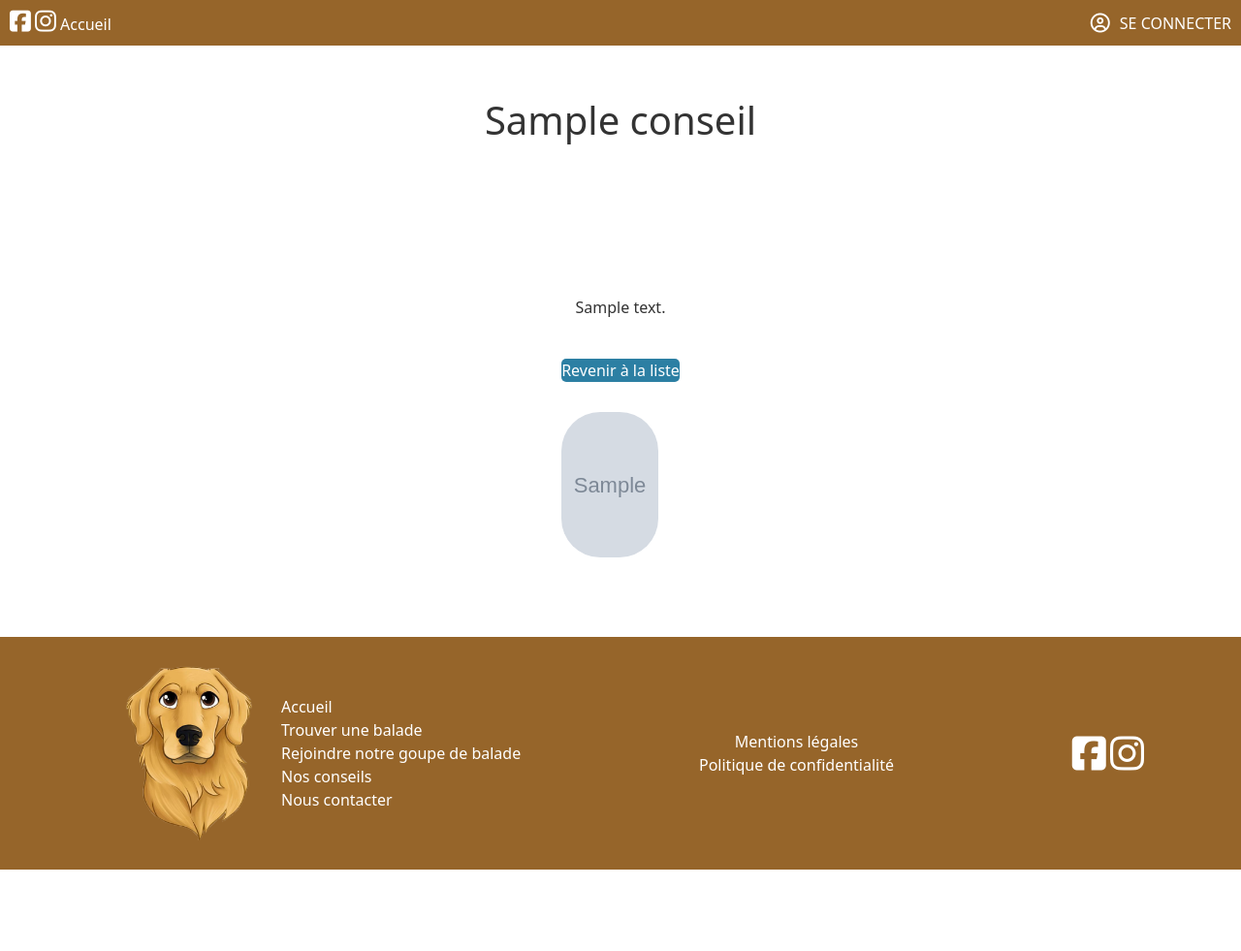
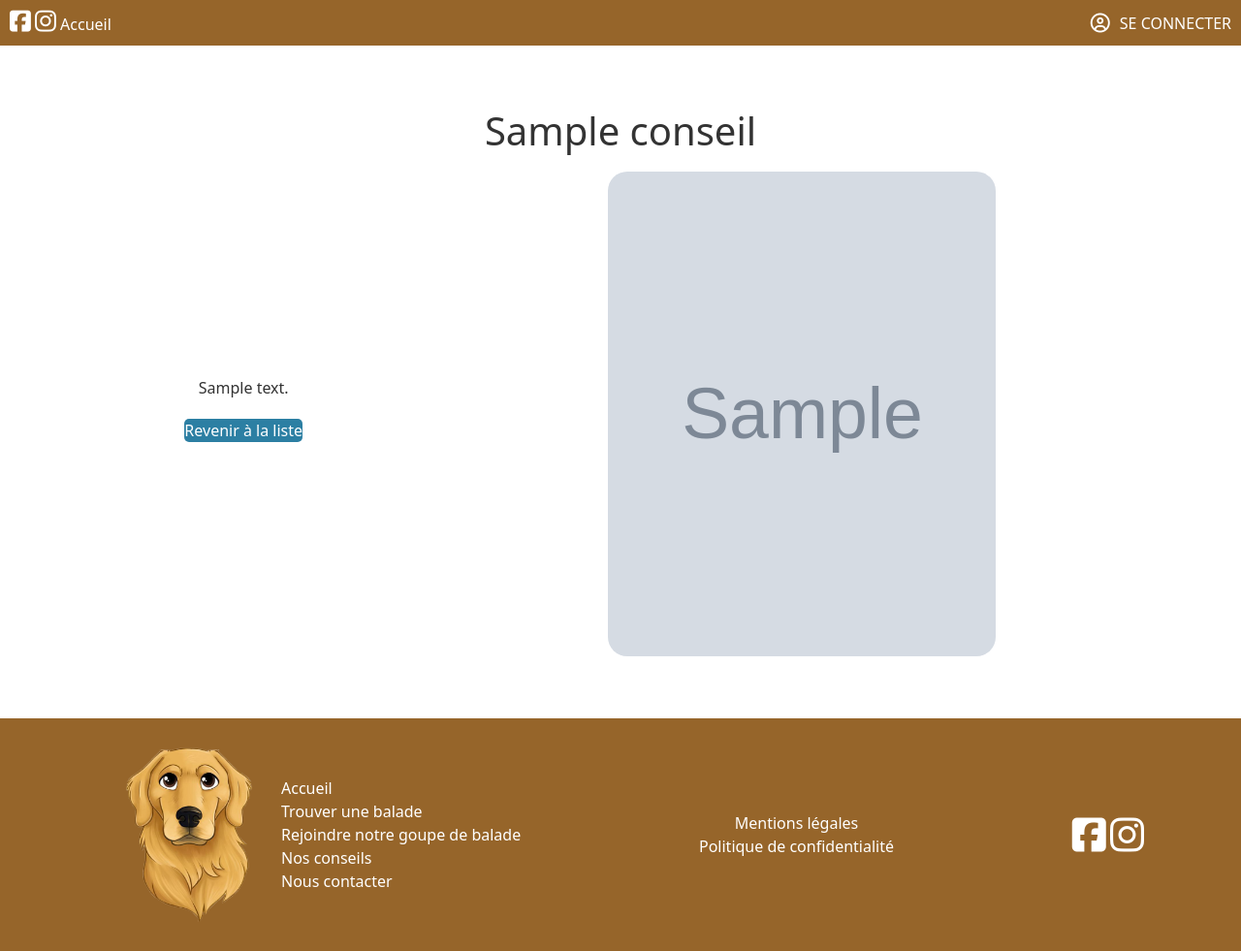
Before and after one commit to Pauline-Lemarchand/baladepourchien.fr, a Symfony app: template templates/conseils/show.html.twig in a window 1280 px wide. Shown: the whole page at 97% size. Before the commit the page ends 897 px from the top, so only its background shows below. Run offline with Twig, Linux system fonts and the light colour scheme; the template is opened without the code that fills it: most values are stand-ins (such as "Sample title", 1, 10 or a date in 2020); grey boxes marked "Sample" are stand-in pictures; some libraries are stand-ins or nearby versions.

Commit message:
légende activité balade + essaie datecréation dangers

```diff
--- a/public/css/style.css
+++ b/public/css/style.css
@@ -46,10 +46,6 @@ body {
   width: 100%;
   margin-top: 40px;
   z-index: 30;
-}
-
-.test {
-  background-color: #2C7FA3;
 }
 
 .nav_scroll {
@@ -206,6 +202,12 @@ body {
 
 .modal-content {
   background-color: #2D3047;
+}
+
+.legende_balade {
+  display: flex;
+  justify-content: space-evenly;
+  flex-wrap: wrap;
 }
 
 .find-balade {
@@ -518,7 +520,7 @@ footer .fa-instagram {
 .img_chien {
   width: 100px;
   height: 150px;
-  border-radius: 40px;
+  border-radius: 20px;
   -o-object-fit: cover;
      object-fit: cover;
   margin-top: 10px;
@@ -733,7 +735,12 @@ footer .fa-instagram {
   flex-direction: column;
   align-items: center;
   justify-content: space-around;
-  height: 70vh;
+  height: 70%;
+  margin: 5%;
+}
+
+.img_balade {
+  width: 50vw;
 }
 
 .block_balade_show {
@@ -743,12 +750,23 @@ footer .fa-instagram {
   justify-content: space-around;
   width: 100%;
 }
+.block_balade_show .img_chien {
+  width: 400px;
+  height: 500px;
+}
 
 .fiche_balade {
   display: flex;
   justify-content: space-around;
   margin-top: 5%;
   flex-wrap: wrap;
+}
+.fiche_balade .img_chien {
+  width: 200px;
+  height: 250px;
+  -o-object-fit: cover;
+     object-fit: cover;
+  margin-top: 10px;
 }
 
 .select_balade {
@@ -759,7 +777,7 @@ footer .fa-instagram {
 }
 
 .show_balade {
-  margin-top: 5%;
+  margin: 5%;
   display: flex;
   flex-direction: column;
   justify-content: space-around;
--- a/public/css/style.scss
+++ b/public/css/style.scss
@@ -62,9 +62,9 @@ body {
 
 }
 
-.test {
-    background-color: #2C7FA3;
-}
+// .test {
+//     background-color: #2C7FA3;
+// }
 
 .nav_scroll {
     text-decoration: none;
@@ -240,6 +240,11 @@ body {
 
 .modal-content {
     background-color: #2D3047;
+}
+.legende_balade{
+display: flex;
+justify-content: space-evenly;
+flex-wrap: wrap;
 }
 
 // 2EME BLOQUE ACCUEIL=================
@@ -617,7 +622,7 @@ footer {
 .img_chien {
     width: 100px;
     height: 150px;
-    border-radius: 40px;
+    border-radius: 20px;
     object-fit: cover;
     margin-top: 10px;
 }
@@ -839,6 +844,7 @@ flex-wrap: wrap;
     width: 400px;
     height: 400px;
     object-fit: cover;
+
 }
 
 .balade_show {
@@ -847,10 +853,13 @@ flex-wrap: wrap;
     flex-direction: column;
     align-items: center;
     justify-content: space-around;
-    height: 70vh;
+   height: 70%;
+   margin: 5%;
 
 }
-
+.img_balade{
+    width: 50vw;
+}
 .block_balade_show {
     text-align: center;
     display: flex;
@@ -858,6 +867,10 @@ flex-wrap: wrap;
     align-items: center;
     justify-content: space-around;
     width: 100%;
+    .img_chien{
+        width: 400px;
+        height: 500px;
+    }
 }
 
 .fiche_balade {
@@ -865,6 +878,14 @@ flex-wrap: wrap;
     justify-content: space-around;
     margin-top: 5%;
     flex-wrap: wrap;
+    .img_chien {
+        width: 200px;
+        height: 250px;
+
+        object-fit: cover;
+        margin-top: 10px;
+    }
+
 }
 
 .select_balade{
@@ -875,7 +896,7 @@ flex-wrap: wrap;
 }
 
 .show_balade {
-    margin-top: 5%;
+    margin: 5%;
     display: flex;
     flex-direction: column;
     justify-content: space-around;
--- a/src/Controller/BaladesController.php
+++ b/src/Controller/BaladesController.php
@@ -84,7 +84,7 @@ class BaladesController extends AbstractController
 
                 }
 
-            return $this->redirectToRoute('app_balades_index', [], Response::HTTP_SEE_OTHER);
+            return $this->redirectToRoute('home', [], Response::HTTP_SEE_OTHER);
         }
 
         return $this->renderForm('balades/new.html.twig', [
--- a/src/Entity/Users.php
+++ b/src/Entity/Users.php
@@ -38,7 +38,7 @@ class Users implements UserInterface, PasswordAuthenticatedUserInterface
     private ?string $firstnameUser = null;
 
     #[ORM\Column]
-    private ?float $phoneUser = null;
+    private ?string $phoneUser = null;
 
     #[ORM\OneToMany(mappedBy: 'user', targetEntity: Dogs::class)]
     private Collection $dog;
@@ -151,12 +151,12 @@ class Users implements UserInterface, PasswordAuthenticatedUserInterface
         return $this;
     }
 
-    public function getPhoneUser(): ?float
+    public function getPhoneUser(): ?string
     {
         return $this->phoneUser;
     }
 
-    public function setPhoneUser(float $phoneUser): self
+    public function setPhoneUser(string $phoneUser): self
     {
         $this->phoneUser = $phoneUser;
 
--- a/templates/base.html.twig
+++ b/templates/base.html.twig
@@ -16,6 +16,7 @@
 		<script src="https://kit.fontawesome.com/3507128011.js" crossorigin="anonymous"></script>
 		<script src="https://cdnjs.cloudflare.com/ajax/libs/jquery/3.6.3/jquery.min.js" integrity="sha512-STof4xm1wgkfm7heWqFJVn58Hm3EtS31XFaagaa8VMReCXAkQnJZ+jEy8PCC/iT18dFy95WcExNHFTqLyp72eQ==" crossorigin="anonymous" referrerpolicy="no-referrer"></script>
 		<script src="https://unpkg.com/leaflet@1.9.4/dist/leaflet.js" integrity="sha256-20nQCchB9co0qIjJZRGuk2/Z9VM+kNiyxNV1lvTlZBo=" crossorigin=""></script>
+	<script src="https://www.google.com/recaptcha/api.js" async defer></script>
 	</head>
 
 	<body>
@@ -35,7 +36,7 @@
       <div class="navbar-nav navbar-responsive">
         <a class="nav-link resp" aria-current="page" href="{{ path('home') }}">Accueil</a>
         <a class="nav-link resp" href="{{ path('balades') }}">Trouver une balade</a>
-		<a class="nav-link resp" href="">Rejoindre notre goupe de balade</a>
+		<a class="nav-link resp" href="https://www.facebook.com/">Rejoindre notre goupe de balade</a>
 		  <a class="nav-link resp" href="{{ path('conseils') }}">Nos conseils</a>
 		   <a class="nav-link resp" href="{{ path('contact') }}">Nous contacter</a>
 
@@ -97,7 +98,7 @@
 					<nav class="nav-footer">
 						<a href="{{ path('home') }}">Accueil</a>
 						<a href="{{ path('balades') }}">Trouver une balade</a>
-						<a href="">Rejoindre notre goupe de balade</a>
+						<a href="https://www.facebook.com/">Rejoindre notre goupe de balade</a>
 						<a href="{{ path('conseils') }}">Nos conseils</a>
 						<a href="{{ path('contact') }}">Nous contacter</a>
 					</nav>
--- a/templates/conseils/show.html.twig
+++ b/templates/conseils/show.html.twig
@@ -1,25 +1,26 @@
 {% extends 'base.html.twig' %}
 
-{% block title %}Balades{% endblock %}
+{% block title %}Balades
+{% endblock %}
 
 {% block body %}
 	<div class="balade_show">
-    <h1>{{ conseil.titleConseil  }} </h1>
+		<h1>{{ conseil.titleConseil  }}
+		</h1>
 		<div class="block_balade_show">
 			<div class="show_balade">
 
-  <p  class="card-title" >{{ conseil.textConseil }}</p>
+				<p class="card-title">{{ conseil.textConseil }}</p>
 
 
 				<a class="btn-dm_show" href="{{ path('conseils') }}">Revenir à la liste</a>
-
-
-     <img class="img_chien" src="{{ asset('uploads/photoConseil/' ~ conseil.photoConseil ) }}" >
+</div>
+<div class="img_balade">
+				<img class="img_chien" src="{{ asset('uploads/photoConseil/' ~ conseil.photoConseil ) }}">
 
 			</div>
 		</div>
 
 	</div>
 
-</div>
-{% endblock %}
+</div>{% endblock %}
--- a/templates/main/index.dangers.html.twig
+++ b/templates/main/index.dangers.html.twig
@@ -46,7 +46,7 @@ maxZoom: 15
 
 });
 
-var marker = L.marker([{{ dangers.latdanger }}, {{dangers.lngdanger }}], {icon: myIcon}).addTo(map).bindPopup('{{dangers.nameDanger}}')
+var marker = L.marker([{{ dangers.latdanger }}, {{dangers.lngdanger }}], {icon: myIcon}).addTo(map).bindPopup('{{dangers.nameDanger}} <br> {{dangers.nameDanger}}')
     ;{% endfor %}
 
 
```
Also changed, not shown: migrations/Version20230627143004.php (added, +43 -0 lines), templates/main/index.contacter.html.twig (+7 -1 lines), templates/main/index.html.twig (+17 -9 lines), 1 other file. Lines whose indentation alone changed are shown as unchanged.
